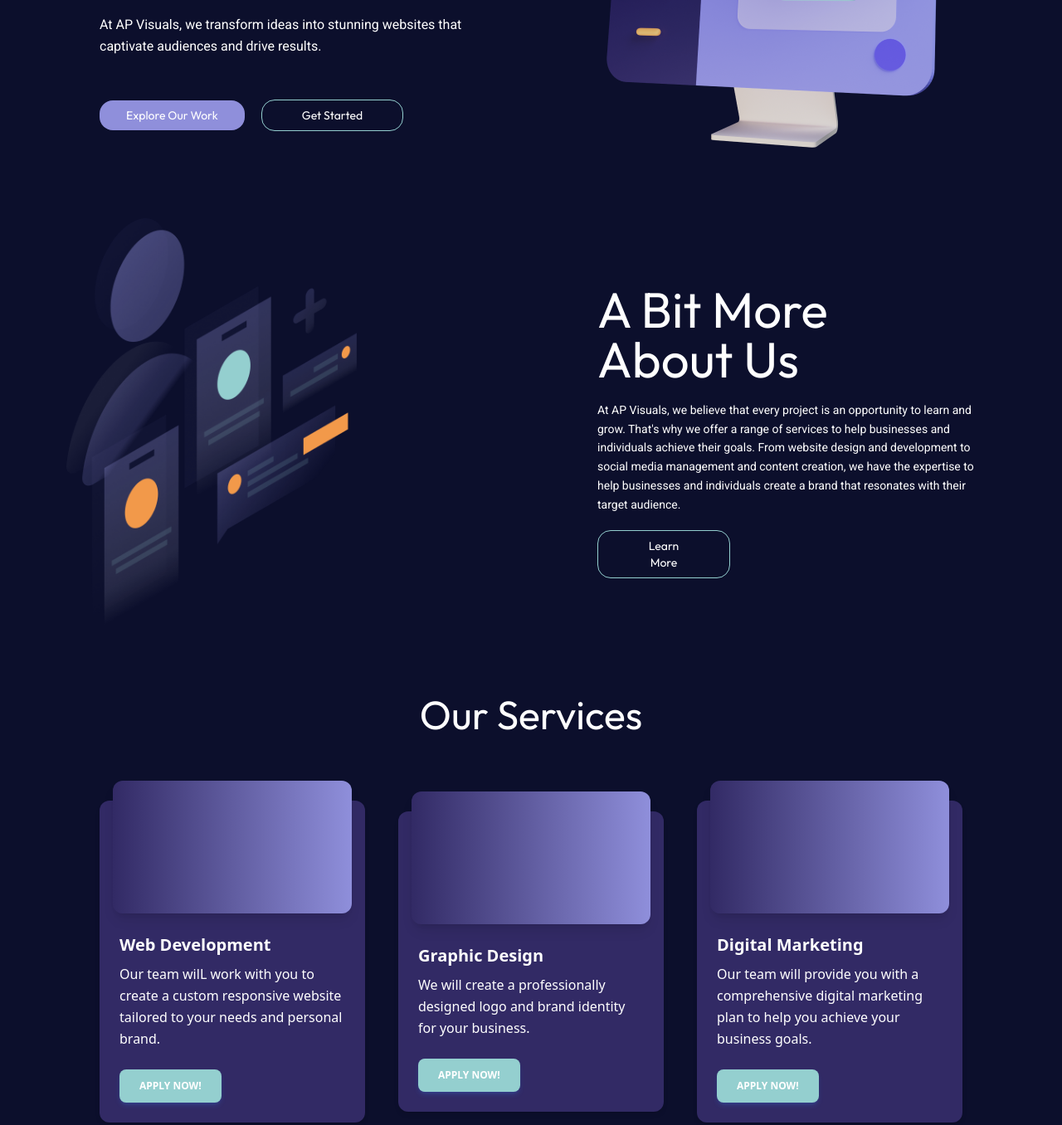
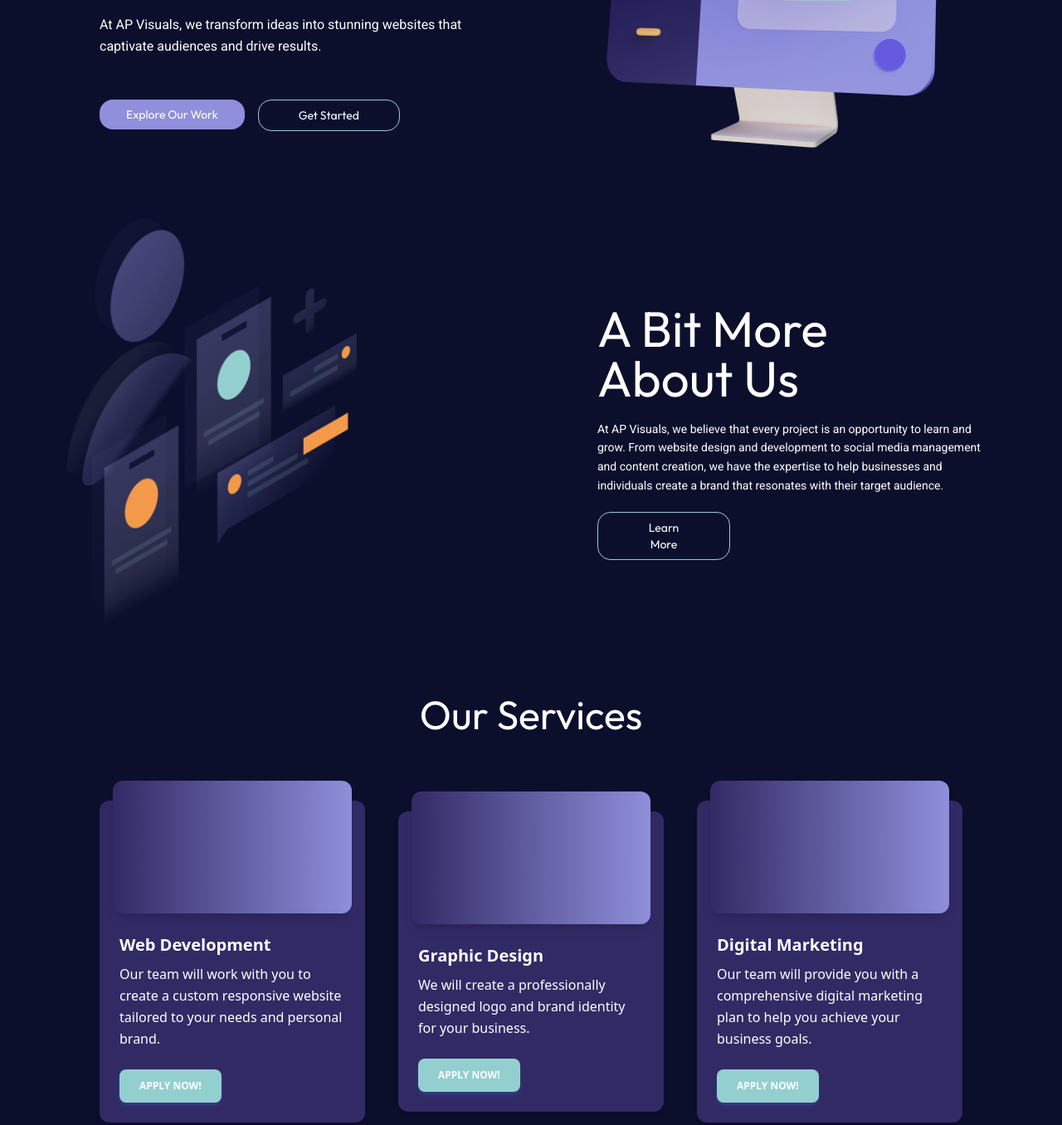
Before and after one commit to aadityapanchal7/ap-visuals, a website: page dist/index.html in a window 1280 px wide. Shown: the part 340-1696 px from the top of the page at 83% size. Drawn offline with Linux system fonts and the light colour scheme.

Commit message:
added spacing between hero page buttns+more

```diff
--- a/dist/index.html
+++ b/dist/index.html
@@ -62,7 +62,7 @@
           websites that captivate audiences and drive results.
         </div>
         <!--Buttons-->
-        <div class="flex-row mt-6 space-x-2 space-y-4 md:mt-0 md:space-x-4">
+        <div class="flex flex-col mt-6 space-y-4 md:space-y-0 md:flex-row md:mt-0 md:space-x-4">
           <!--Button 1-->
           <a href="#Portfolio">
             <button
@@ -100,9 +100,7 @@
         <!--Subtext-->
         <div class="justify-around mt-5 text-sm leading-relaxed font-Roboto">
           At AP Visuals, we believe that every project is an
-          opportunity to learn and grow. That's why we offer
-          a range of services to help businesses and individuals
-          achieve their goals. From website design and development
+          opportunity to learn and grow. From website design and development
           to social media management and content creation, we have
           the expertise to help businesses and individuals create
           a brand that resonates with their target audience.
@@ -133,13 +131,15 @@
               Web Development
             </h5>
             <p class="block font-sans text-base antialiased font-light leading-relaxed text-inherit">
-            Our team wilL work with you to create a custom responsive website tailored to your needs and personal brand.
+            Our team will work with you to create a custom responsive website tailored to your needs and personal brand.
             </p>
           </div>
           <div class="p-6 pt-0">
-            <button data-ripple-light="true" type="button" class="select-none rounded-lg bg-Button3 py-3 px-6 text-center align-middle font-sans text-xs font-bold uppercase text-white shadow-md shadow-blue-500/20 transition-all hover:shadow-lg hover:shadow-blue-500/40 focus:opacity-[0.85] focus:shadow-none active:opacity-[0.85] active:shadow-none disabled:pointer-events-none disabled:opacity-50 disabled:shadow-none">
-              Apply Now!
-            </button>
+            <a href="https://forms.gle/bpGatzoyk3J4vwx38" target="__blank">
+              <button data-ripple-light="true" type="button" class="select-none rounded-lg bg-Button3 py-3 px-6 text-center align-middle font-sans text-xs font-bold uppercase text-white shadow-md shadow-blue-500/20 transition-all hover:shadow-lg hover:shadow-blue-500/40 focus:opacity-[0.85] focus:shadow-none active:opacity-[0.85] active:shadow-none disabled:pointer-events-none disabled:opacity-50 disabled:shadow-none">
+                Apply Now!
+              </button>
+            </a>
           </div>
         </div>
       </div>
@@ -220,7 +220,7 @@
   </section>
 
   <!--Testimonials-->
-  <section class="min-h-screen mt-40 noshow md:mt-20">
+  <section class="mt-40  noshow md:mt-20">
     <!--Header-->
     <div class="flex items-center justify-center text-5xl text-white font-outfit">
       Testimonials
```
